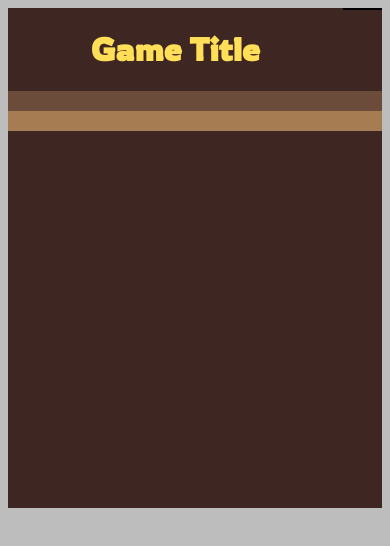
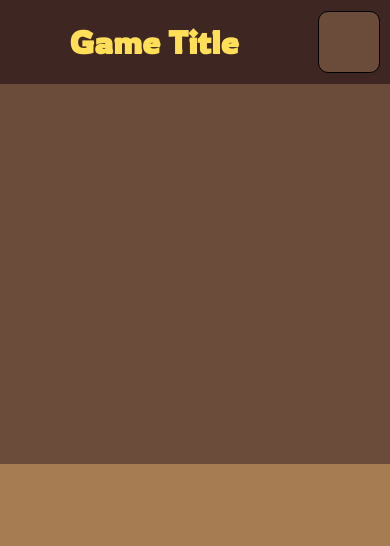
Before and after one commit to HeinrichWarkentin/Memora, an Angular app: page / in a window 390 px wide. Shown: the top 546 px of the page. Built offline with nearby package versions, Linux system fonts and the light colour scheme.

Commit message:
Responsive Design

```diff
--- a/src/app/app.component.html
+++ b/src/app/app.component.html
@@ -7,15 +7,16 @@
 
     </div>
   </div>
-  <div class="game-task">
-    <div class="game-instructions">
+  <div class="game-body">
+    <div class="game-task game-body-child">
+      <div class="game-instructions">
 
+      </div>
+      <div class="game-contents">
+
+      </div>
     </div>
-    <div class="game-contents">
-
+    <div class="game-control game-body-child">
     </div>
   </div>
-  <div class="game-control">
-
-  </div>
 </div>
--- a/src/app/app.component.scss
+++ b/src/app/app.component.scss
@@ -10,48 +10,80 @@ $headerfont: 'Rowdies';
 
 
 .game{
-    min-height: 500px;
+    height:  100%;
     background-color: $primary-color;
     color: $text-color;
-    display: flex;
+    display: block;
     flex-direction: column;
 }
 
 .game-header {
     display: flex;
+    flex-direction: row;
+    justify-content: space-between;
+    align-items: center;
+    flex-wrap: nowrap;
     width: 100%;
     height: 10%;
-
-
 }
 .game-title {
     font-family: $headerfont;
     color: $title-color;
     text-align: center;
-    width: 90%;
-
-
+    width: 100%;
 }
 
 .game-nav {
-    width: 10%;
-    height: 100%;
+    position: relative;
+    width: 8vw;
+    height: 8vw;
+    min-width: 60px;
+    min-height: 60px;
+    max-width: 80px;
+    max-height: 80px;
     background-color: $secondary-color;
+    align-self: right;
     text-align: center;
+    align-items: center;
+    flex-shrink: 0;
+    border: 1px solid black;
+    border-radius: 10px;
+    margin: 10px;
+}
+
+.game-body{
     display: flex;
-    align-items: center;
-    justify-content: center;
-    border: 1px solid black;
+    flex-direction: row;
+    justify-content: space-between;
+    flex-wrap: wrap;
+    align-items: flex-start;
+    width: 100%;
+    height: 90%;
 }
+
+.game-body-child {
+    flex: 1 1 50%; /* Nimmt 50% der Breite ein */
+    height: 100%; /* Volle Höhe */
+    box-sizing: border-box;
+    padding: 10px;
+}
+
 .game-task {
     background-color: $secondary-color;
     color: $text-color;
-    padding: 10px;
-    height: 45%;
 }
 .game-control {
     background-color: $success-color;
     color: $text-color;
-    padding: 10px;
-    height: 45%;
 }
+
+@media only screen and (max-width: 1200px) {
+  .game-body {
+    flex-direction: column;
+  }
+
+  .game-body-child {
+    width: 100%;
+    height: 50%; /* Jeweils halbe Höhe */
+  }
+}
--- a/src/styles.scss
+++ b/src/styles.scss
@@ -12,6 +12,9 @@ $headerfont: 'Rowdies';
 
 body {
   background-color: #bdbdbd;
+  overflow: hidden;
+  height: 100vh;
+  margin: 0;
 }
 
 @font-face {
```
